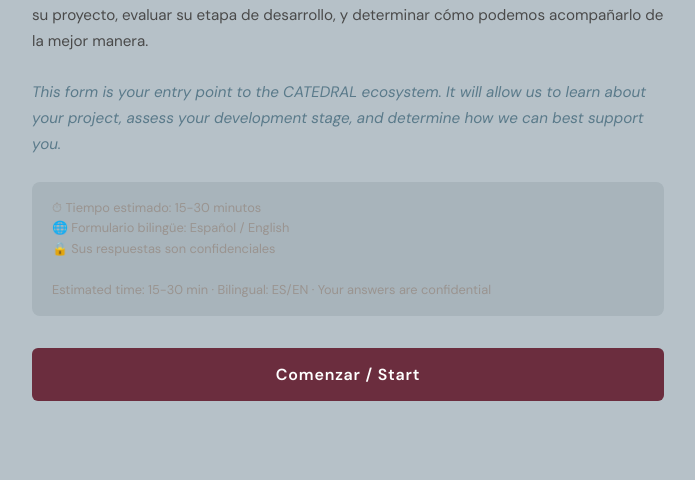
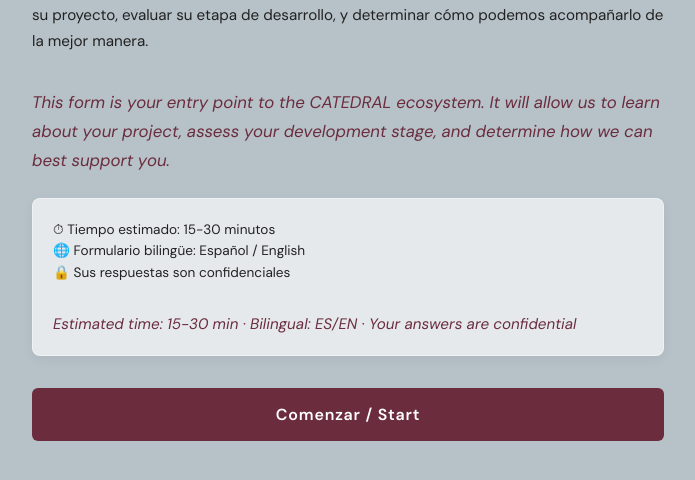
Before and after one commit to rodrigosaenz/CATEDRAL, a plain HTML site: page index.html in a window 1280 px wide. Shown: the part 438-918 px from the top of the page, without its empty margins (292-987 px from the left). Drawn offline with nearby package versions, Linux system fonts and the light colour scheme.

Commit message:
Update English text styling and welcome box to improve contrast

```diff
--- a/index.html
+++ b/index.html
@@ -15,14 +15,14 @@
       --burgundy-soft: rgba(107, 45, 62, 0.08);
       --blue-grey: #5A7A8A;
       --blue-grey-light: #7A9BAB;
-      --dark: #2C2C2C;
-      --mid: #4A4A4A;
-      --light: #6E6E6E;
-      --muted: #9A9490;
-      --border: #9CA8AF;
-      --border-light: #ABB7BF;
+      --dark: #111111;
+      --mid: #222222;
+      --light: #333333;
+      --muted: #444444;
+      --border: #8D9BA4;
+      --border-light: #9CA8AF;
       --bg: #B6C1C8;
-      --bg-accent: #A8B4BB;
+      --bg-accent: rgba(255, 255, 255, 0.65);
       --white: #FFFFFF;
       --green: #2D6B4F;
       --amber: #8B6914;
@@ -143,8 +143,12 @@
     }
 
     .section-subtitle .en {
-      color: var(--blue-grey);
+      color: var(--burgundy);
+      font-size: 1.05rem;
+      font-weight: 500;
       font-style: italic;
+      display: inline-block;
+      margin-top: 0.25rem;
     }
 
     /* ===== QUESTION BLOCKS ===== */
@@ -167,8 +171,9 @@
     }
 
     .q-label-en {
-      font-size: 0.85rem;
-      color: var(--blue-grey);
+      font-size: 0.95rem;
+      color: var(--burgundy);
+      font-weight: 500;
       font-style: italic;
       margin-bottom: 0.75rem;
       line-height: 1.4;
@@ -225,7 +230,7 @@
 
     .option-item:hover {
       border-color: var(--border);
-      background: var(--bg-accent);
+      background: #EBF0F3;
     }
 
     .option-item.selected {
@@ -290,10 +295,12 @@
     }
 
     .option-text-en {
-      font-size: 0.8rem;
-      color: var(--blue-grey);
+      font-size: 0.95rem;
+      color: var(--burgundy);
+      font-weight: 500;
       font-style: italic;
-      line-height: 1.3;
+      line-height: 1.4;
+      margin-top: 0.15rem;
     }
 
     .option-points {
@@ -388,18 +395,34 @@
     }
 
     .welcome-body .en {
-      color: var(--blue-grey);
+      color: var(--burgundy);
+      font-size: 1.05rem;
+      font-weight: 500;
       font-style: italic;
+      display: inline-block;
+      margin-top: 0.5rem;
     }
 
     .welcome-note {
-      font-size: 0.8rem;
-      color: var(--muted);
+      font-size: 0.85rem;
+      color: var(--mid);
       background: var(--bg-accent);
-      padding: 1rem 1.25rem;
+      padding: 1.2rem 1.25rem;
       border-radius: 8px;
       line-height: 1.6;
       margin-bottom: 2rem;
+      border: 1px solid rgba(255, 255, 255, 0.4);
+      box-shadow: 0 4px 12px rgba(0, 0, 0, 0.05);
+      backdrop-filter: blur(4px);
+    }
+
+    .welcome-note .en {
+      color: var(--burgundy);
+      font-size: 0.95rem;
+      font-weight: 500;
+      font-style: italic;
+      display: inline-block;
+      margin-top: 0.4rem;
     }
 
     .welcome-start {
```
